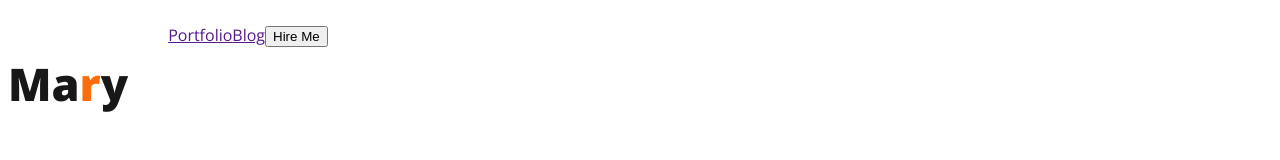
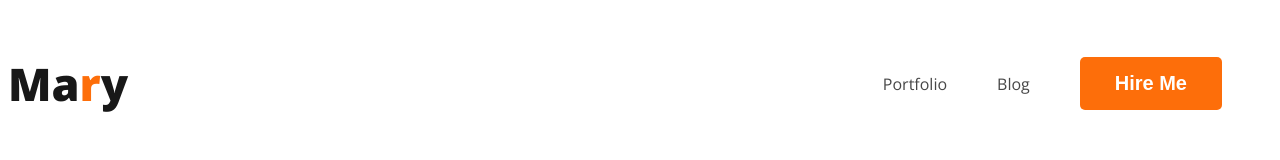
Before and after one commit to siyamar/developer-portfolio, a plain HTML site: page index.html in a window 1280 px wide. Drawn offline with nearby package versions, Linux system fonts and the light colour scheme.

Commit message:
added nav

```diff
--- a/index.html
+++ b/index.html
@@ -16,7 +16,7 @@
         <ul>
             <li><a href="">Portfolio</a></li>
             <li><a href="">Blog</a></li>
-            <li><button>Hire Me</button></li>
+            <li><button class="btn-primary">Hire Me</button></li>
         </ul>
     </nav>
     </header>
--- a/styles/portfolio.css
+++ b/styles/portfolio.css
@@ -7,9 +7,21 @@
     color: #FD6E0A;
 }
 
+.btn-primary{
+    border-radius: 5px;
+    background: #FD6E0A;
+    border: none;
+    font-size: 20px;
+   color: white;
+    font-weight: 700;
+    padding: 15px 35px;
+}
+
 /* nav related styles */
 nav{
     display: flex;
+    justify-content: space-between;
+    align-items: center;
 }
 .nav-title{
     color: #181818;
@@ -19,7 +31,13 @@
 
 nav>ul{
     display: flex;
+    align-items: center;
 }
 nav li{
     list-style: none;
+    margin-right: 50px;
 }
+ nav a{
+    text-decoration: none;
+    color: #474747;
+ }
```
